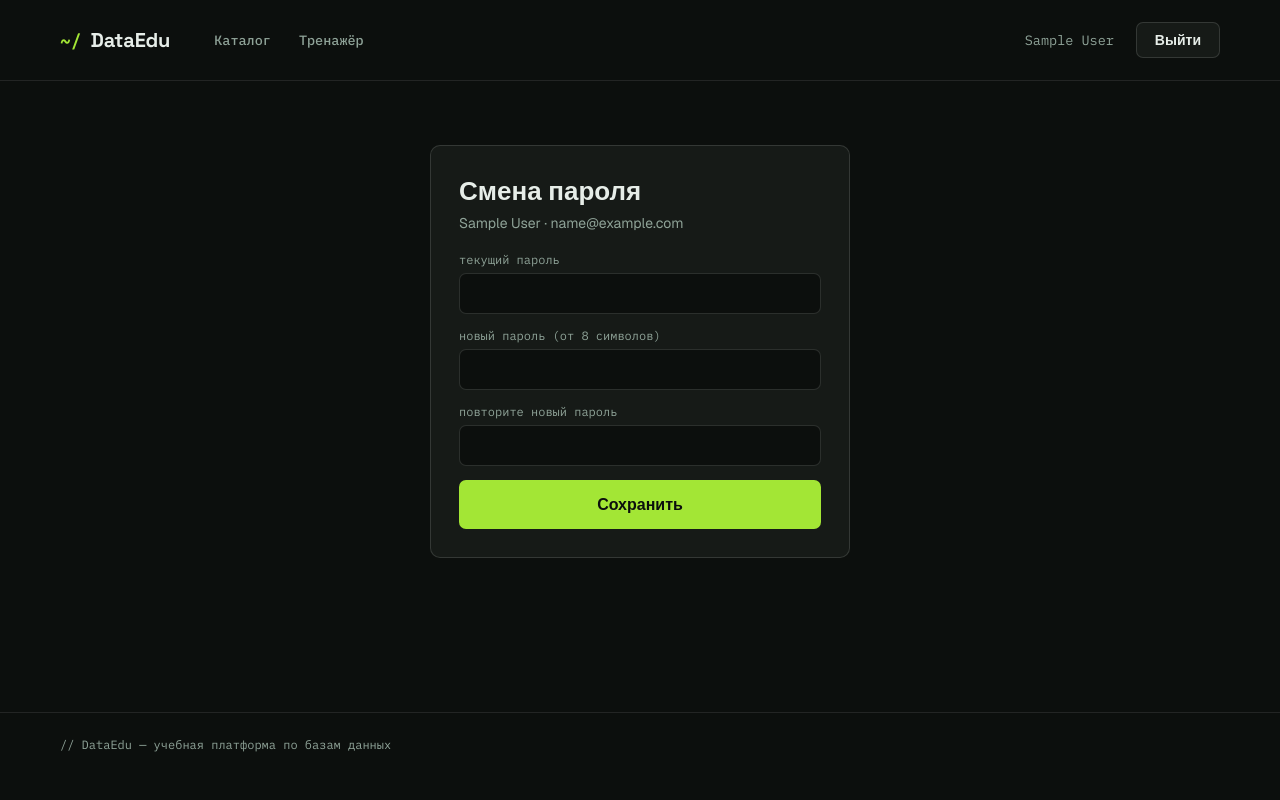
After one commit to Eloywa/dataedu, a Django app: page /settings/ in a window 1280 px wide. The commit adds this page. Run offline with Django 5.2, Linux system fonts and the light colour scheme; the visitor is signed in with stand-in values (Sample User, id 1).

Commit message:
Доп.: смена пароля в /settings/
- settings_view (login_required): смена пароля без разлогина (update_session_auth_hash)
- шаблон settings.html (Terminal), ссылка из навигации по имени пользователя

```diff
--- a/accounts/urls.py
+++ b/accounts/urls.py
@@ -8,4 +8,5 @@ urlpatterns = [
     path("login/", views.login_view, name="login"),
     path("logout/", views.logout_view, name="logout"),
     path("register/", views.register_view, name="register"),
+    path("settings/", views.settings_view, name="settings"),
 ]
--- a/accounts/views.py
+++ b/accounts/views.py
@@ -1,4 +1,5 @@
-from django.contrib.auth import authenticate, login, logout
+from django.contrib.auth import authenticate, login, logout, update_session_auth_hash
+from django.contrib.auth.decorators import login_required
 from django.shortcuts import redirect, render
 
 from .models import Role, User
@@ -53,3 +54,29 @@ def register_view(request):
             return redirect("core:home")
 
     return render(request, "accounts/register.html", {"error": error})
+
+
+@login_required
+def settings_view(request):
+    error = None
+    done = False
+    if request.method == "POST":
+        current = request.POST.get("current", "")
+        new = request.POST.get("new", "")
+        confirm = request.POST.get("confirm", "")
+
+        if not request.user.check_password(current):
+            error = "Текущий пароль неверный."
+        elif len(new) < 8:
+            error = "Новый пароль должен быть не короче 8 символов."
+        elif new != confirm:
+            error = "Пароли не совпадают."
+        elif new == current:
+            error = "Новый пароль совпадает с текущим."
+        else:
+            request.user.set_password(new)
+            request.user.save(update_fields=["password"])
+            update_session_auth_hash(request, request.user)  # не разлогинивать
+            done = True
+
+    return render(request, "accounts/settings.html", {"error": error, "done": done})
--- a/static/css/terminal.css
+++ b/static/css/terminal.css
@@ -397,6 +397,15 @@ pre,
   font-size: 14px;
   margin-bottom: 14px;
 }
+.form-ok {
+  background: rgba(163, 230, 53, 0.12);
+  border: 1px solid rgba(163, 230, 53, 0.4);
+  color: var(--accent);
+  border-radius: 7px;
+  padding: 10px 12px;
+  font-size: 14px;
+  margin-bottom: 14px;
+}
 .auth-foot {
   margin-top: 16px;
   font-size: 14px;
--- /dev/null
+++ b/templates/accounts/settings.html
@@ -0,0 +1,31 @@
+{% extends "base.html" %}
+{% block title %}Настройки — DataEdu{% endblock %}
+
+{% block content %}
+<div class="auth-wrap">
+  <div class="auth-card">
+    <h1 class="auth-title">Смена пароля</h1>
+    <p class="auth-sub">{{ user.full_name }} · {{ user.email }}</p>
+
+    {% if done %}<div class="form-ok" role="status">Пароль изменён.</div>{% endif %}
+    {% if error %}<div class="form-error" role="alert">{{ error }}</div>{% endif %}
+
+    <form method="post">
+      {% csrf_token %}
+      <div class="field">
+        <label for="current">текущий пароль</label>
+        <input id="current" name="current" type="password" autocomplete="current-password" required />
+      </div>
+      <div class="field">
+        <label for="new">новый пароль (от 8 символов)</label>
+        <input id="new" name="new" type="password" autocomplete="new-password" required />
+      </div>
+      <div class="field">
+        <label for="confirm">повторите новый пароль</label>
+        <input id="confirm" name="confirm" type="password" autocomplete="new-password" required />
+      </div>
+      <button class="btn btn-primary btn-block" type="submit">Сохранить</button>
+    </form>
+  </div>
+</div>
+{% endblock %}
--- a/templates/base.html
+++ b/templates/base.html
@@ -27,7 +27,7 @@
         </div>
         <div class="header-actions">
           {% if user.is_authenticated %}
-            <span class="link-muted">{{ user.full_name }}{% if user.role %} · {{ user.role.name }}{% endif %}</span>
+            <a class="link-muted" href="{% url 'accounts:settings' %}">{{ user.full_name }}{% if user.role %} · {{ user.role.name }}{% endif %}</a>
             <form method="post" action="{% url 'accounts:logout' %}" style="margin: 0">
               {% csrf_token %}
               <button class="btn btn-ghost" type="submit">Выйти</button>
```
Also changed, not shown: ЧТО_СДЕЛАНО.md (+6 -1 lines).
